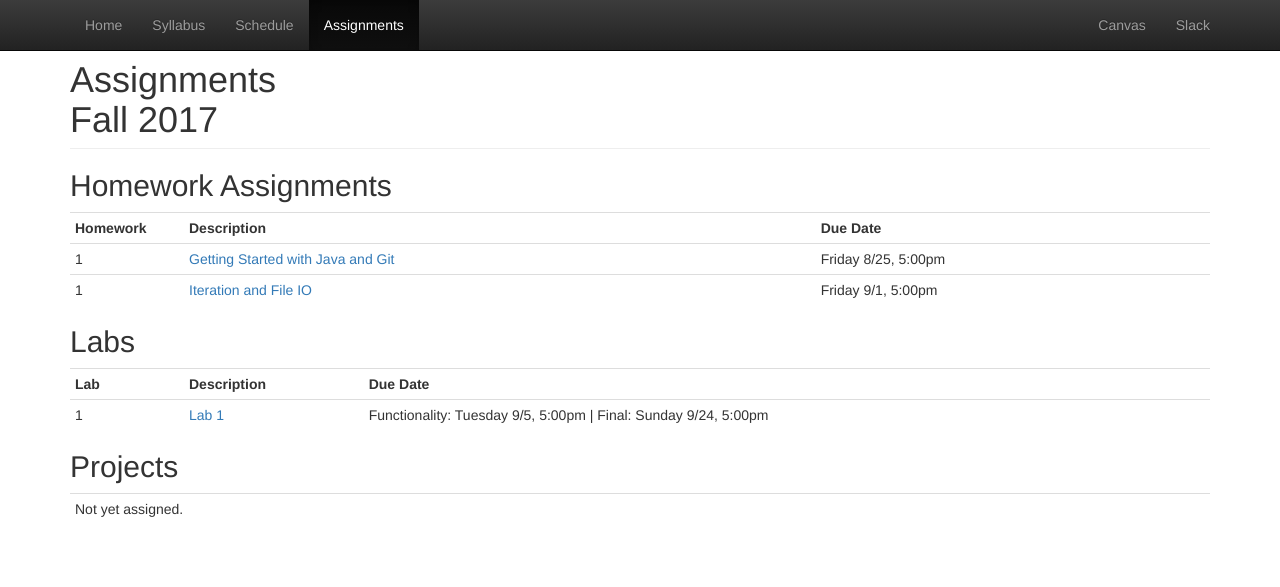
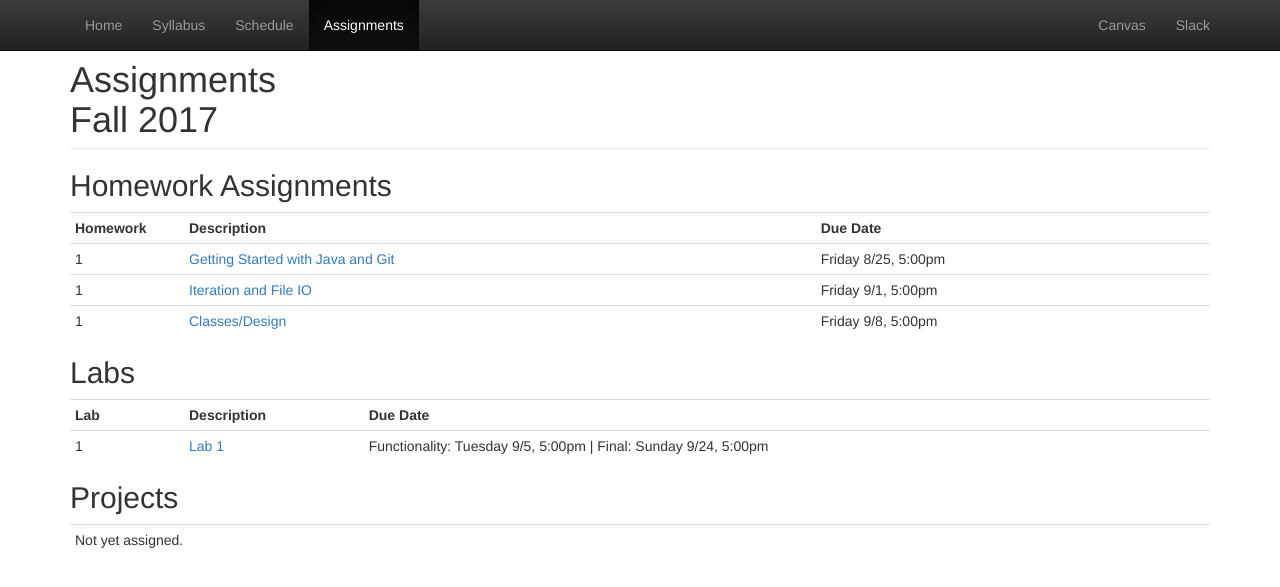
Before and after one commit to CS514-F17/cs514-f17.github.io, a Jekyll site: the page built from assignments.html, in a window 1280 px wide. Shown: the top 587 px of the page. Built offline with Jekyll 4.4.1, drawn with Linux system fonts in a browser that asks for light colours.

Commit message:
add homework 3

```diff
--- a/assignments.html
+++ b/assignments.html
@@ -23,6 +23,11 @@
        <td>1</td>
        <td><a href="https://github.com/CS514-F17/Homework2/blob/master/README.md">Iteration and File IO</a></td>
        <td>Friday 9/1, 5:00pm</td>
+     </tr>
+     <tr>
+       <td>1</td>
+       <td><a href="https://github.com/CS514-F17/Homework3/blob/master/README.md">Classes/Design</a></td>
+       <td>Friday 9/8, 5:00pm</td>
      </tr>
 <!--      <tr>
        <td>2</td>
--- a/schedule.html
+++ b/schedule.html
@@ -79,7 +79,9 @@
 		<a href="https://github.com/CS514-F17/code/blob/master/StudentTest.java">StudentTest.java</a><br/> -->
 		</td>
 		<td>
- 				<a href="https://github.com/CS514-F17/Lab1/blob/master/README.md"><strong>Due Tuesday</strong> - Lab 1 Functionality</a>
+			<a href="https://github.com/CS514-F17/Lab1/blob/master/README.md"><strong>Due Tuesday</strong> - Lab 1 Functionality</a>
+			<a href="https://github.com/CS514-F17/Homework3/blob/master/README.md"><strong>Due Friday</strong> - Homework 3</a>
+
 		</td>
 	</tr>
 	<tr>
```
Also changed, not shown: other parts of schedule.html (+1 -1 lines).
